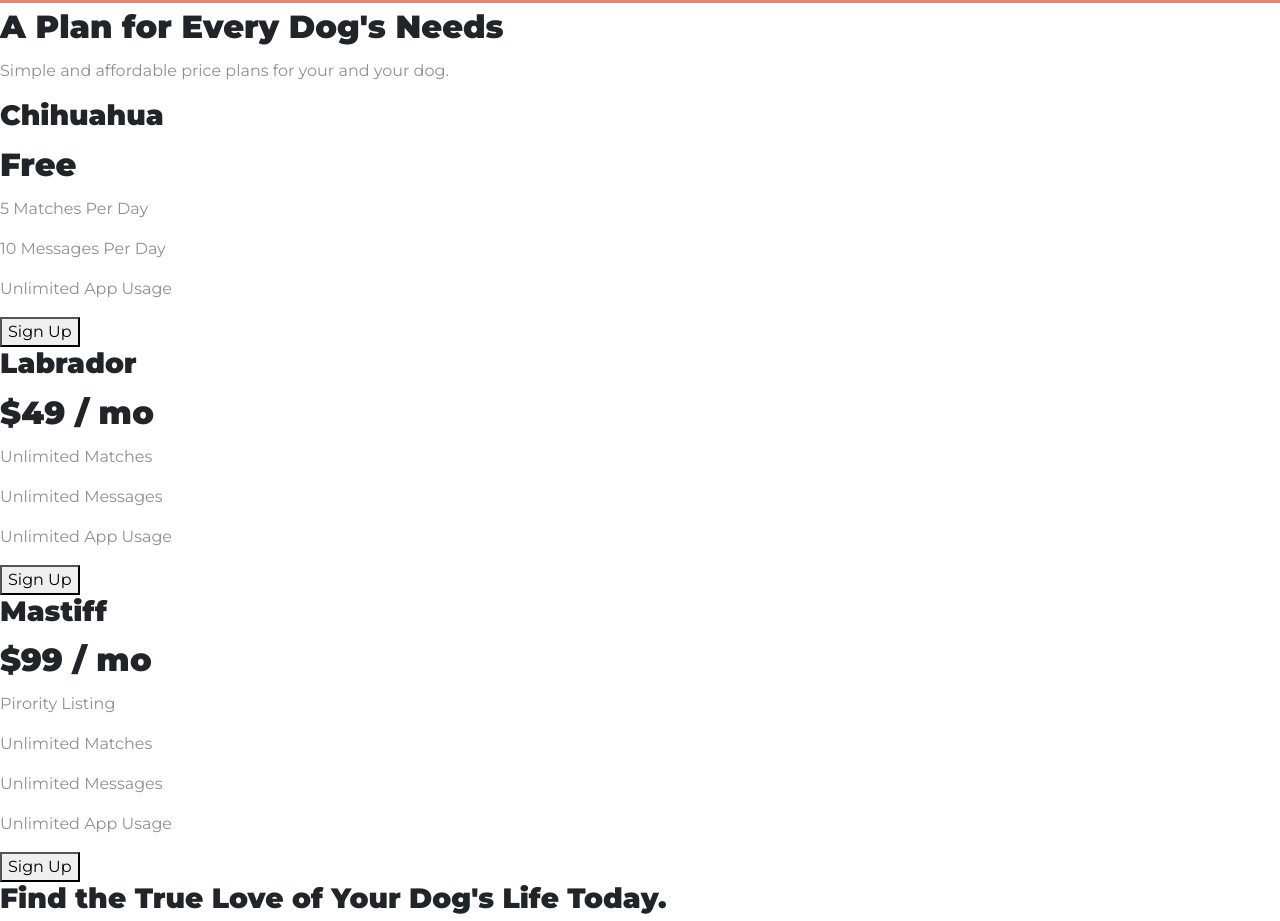
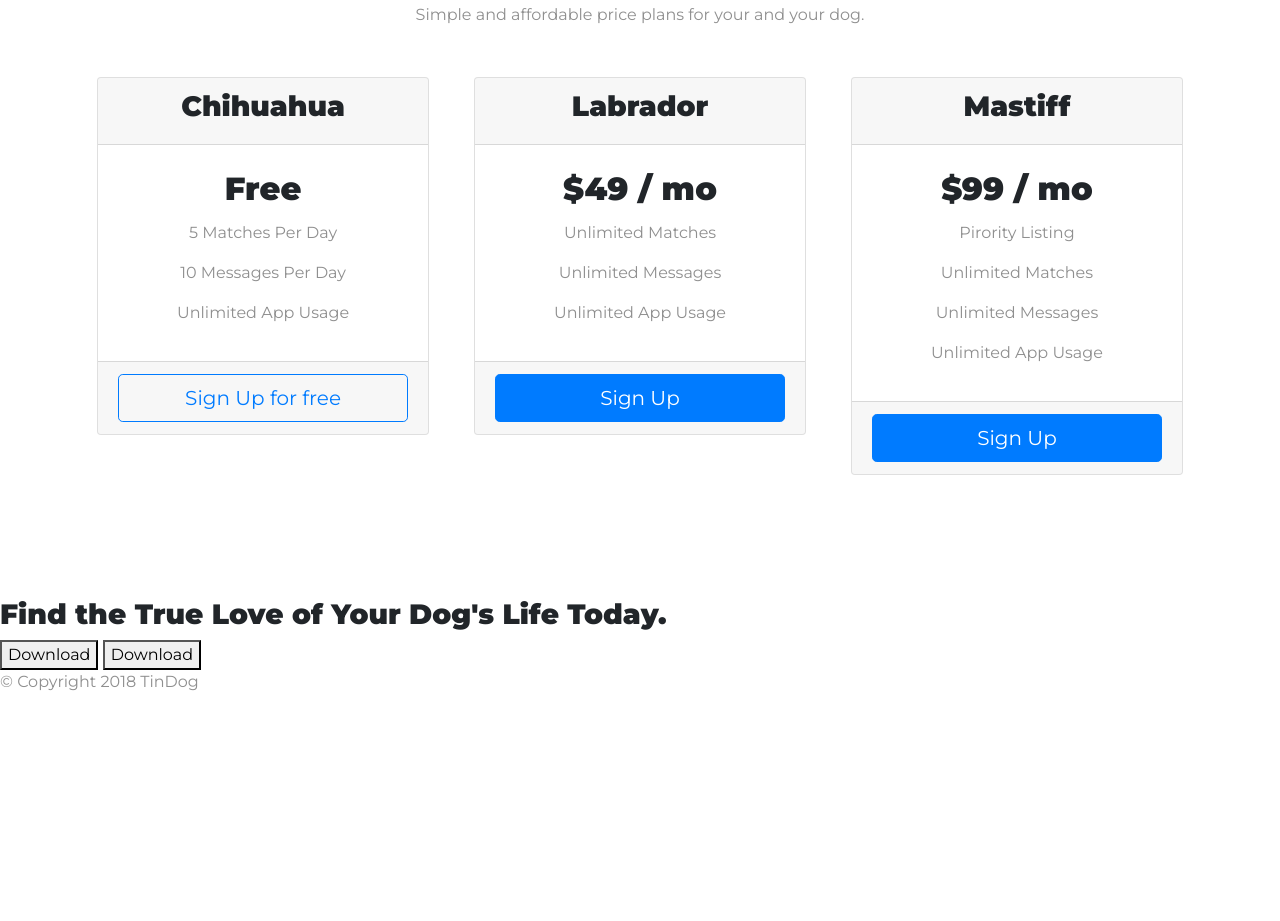
Before and after one commit to CodeMarker01/quang-likes-dog, a plain HTML site: page index.html in a window 1280 px wide. Shown: the part 1865-2786 px from the top of the page. After the commit the page ends 2575 px from the top, so only its background shows below. Drawn offline with nearby package versions, Linux system fonts and the light colour scheme.

```diff
--- a/css/styles.css
+++ b/css/styles.css
@@ -5,10 +5,12 @@
 
 #title {
   background-color: #ff4c68;
+  /* position: absolute; */
+  /* z-index: 0; */
 }
 
 .container-fluid {
-  padding: 3% 15%;
+  padding: 3% 15% 7%;
 }
 
 .intro {
@@ -48,7 +50,10 @@
 
 /* Title Image */
 .title-image {
+  width: 60%;
   transform: rotate(25deg);
+  position: absolute;
+  right: 30%;
 }
 
 /* Features Section */
@@ -56,6 +61,8 @@
 #features {
   padding: 7% 15%;
   background-color: aliceblue;
+  position: relative;
+  /* z-index: 1; */
 }
 
 .features-box {
@@ -107,7 +114,7 @@
 .testimonial-button {
 }
 
-/* todo Press Section */
+/*  Press Section */
 #press {
   background-color: #ef8172;
   text-align: center;
@@ -117,3 +124,14 @@
   width: 13rem;
   margin: 20px 20px 50px;
 }
+
+/* todo Pricing section */
+
+#pricing {
+  padding: 7%;
+  text-align: center;
+}
+
+.pricing-column {
+  padding: 3% 2%;
+}
--- a/index.html
+++ b/index.html
@@ -128,7 +128,7 @@
             <h3>Guaranteed to work.</h3>
             <p>Find the love of your dog's life or your money back.</p>
           </div>
-        </div>image
+        </div>
       </div>
     </section>
 
@@ -175,33 +175,58 @@
       <img class="press-logo" src="images/mashable.png" alt="mashable-logo" />
     </section>
 
-    <!-- Pricing -->
+    <!-- todo Pricing -->
 
     <section id="pricing">
       <h2>A Plan for Every Dog's Needs</h2>
       <p>Simple and affordable price plans for your and your dog.</p>
 
-      <h3>Chihuahua</h3>
+        <div class="row">
+          <div class="pricing-column col-lg-4 col-md-6">
+            <div class="card ">
+              <div class="card-header"> <h3>Chihuahua</h3> </div>
+              <div class="card-body">
                 <h2>Free</h2>
                 <p>5 Matches Per Day</p>
                 <p>10 Messages Per Day</p>
                 <p>Unlimited App Usage</p>
-      <button type="button">Sign Up</button>
+              </div>
+              <div class="card-footer">
+                <button type="button" class="btn btn-outline-primary btn-lg btn-block">Sign Up for free</button>
+              </div>
+            </div>
+          </div>
 
-      <h3>Labrador</h3>
+            <div class="pricing-column col-lg-4 col-md-6">
+              <div class="card">
+                <div class="card-header"><h3>Labrador</h3></div>
+                <div class="card-body">
                   <h2>$49 / mo</h2>
                   <p>Unlimited Matches</p>
                   <p>Unlimited Messages</p>
                   <p>Unlimited App Usage</p>
-      <button type="button">Sign Up</button>
+                </div>
+                <div class="card-footer"> <a class="btn btn-primary btn-lg btn-block" href="#" role="button">Sign Up</a></div>
+              </div>
+            </div>
 
-      <h3>Mastiff</h3>
+            <div class="pricing-column col-lg-4 col-md-12">
+              <div class="card">
+                <div class="card-header"> <h3>Mastiff</h3> </div>
+                <div class="card-body">
                   <h2>$99 / mo</h2>
                   <p>Pirority Listing</p>
                   <p>Unlimited Matches</p>
                   <p>Unlimited Messages</p>
-      <p>Unlimited App Usage</p>
-      <button type="button">Sign Up</button>
+                  <p>Unlimited App Usage</p> </div>
+                <div class="card-footer">
+                  <a class="btn btn-primary btn-lg btn-block" href="#" role="button">Sign Up</a></div>
+              </div>
+            </div>
+          </div>
+
+        </div>
+
     </section>
 
     <!-- Call to Action -->
```
Lines whose indentation alone changed are shown as unchanged.
